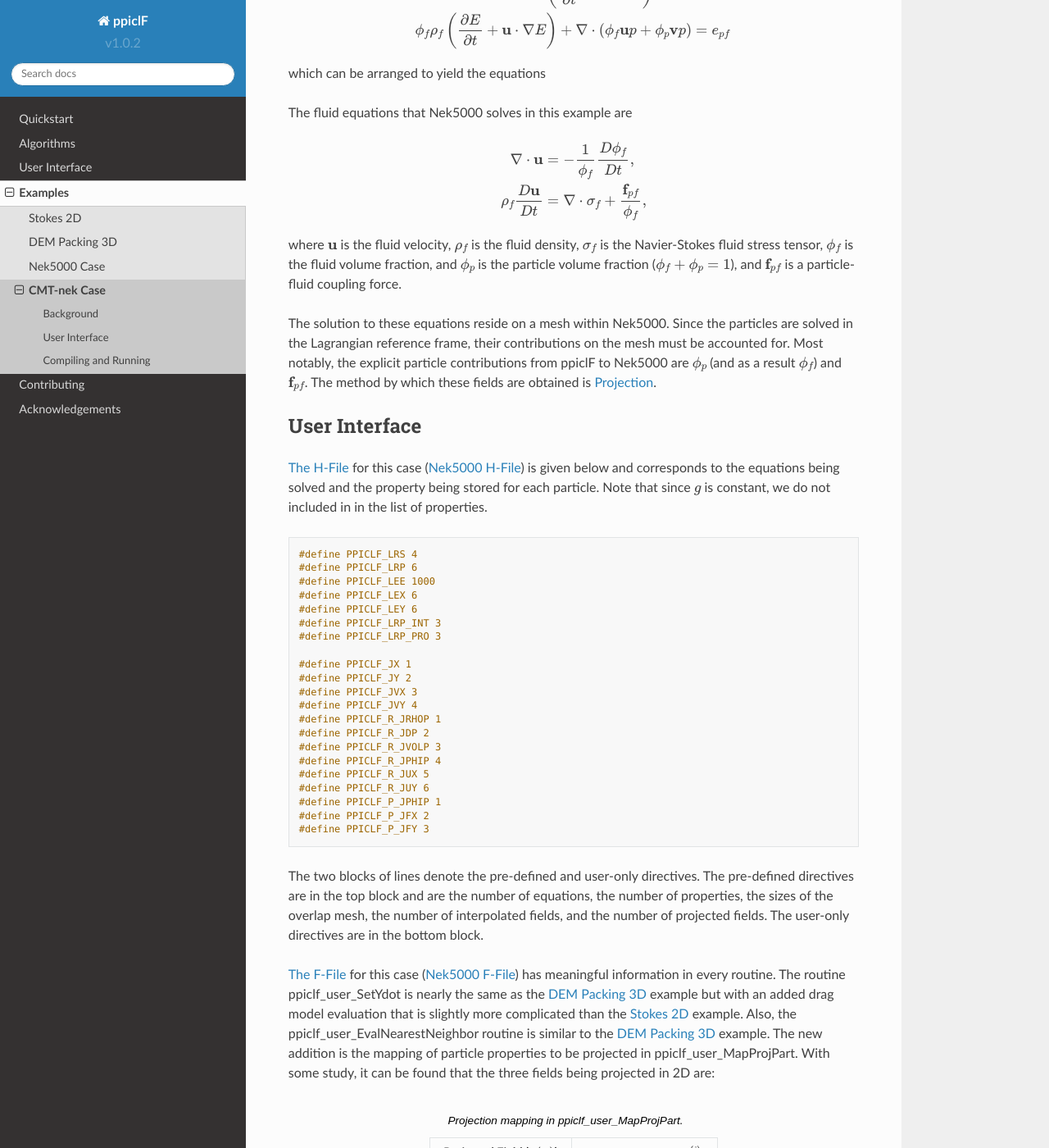
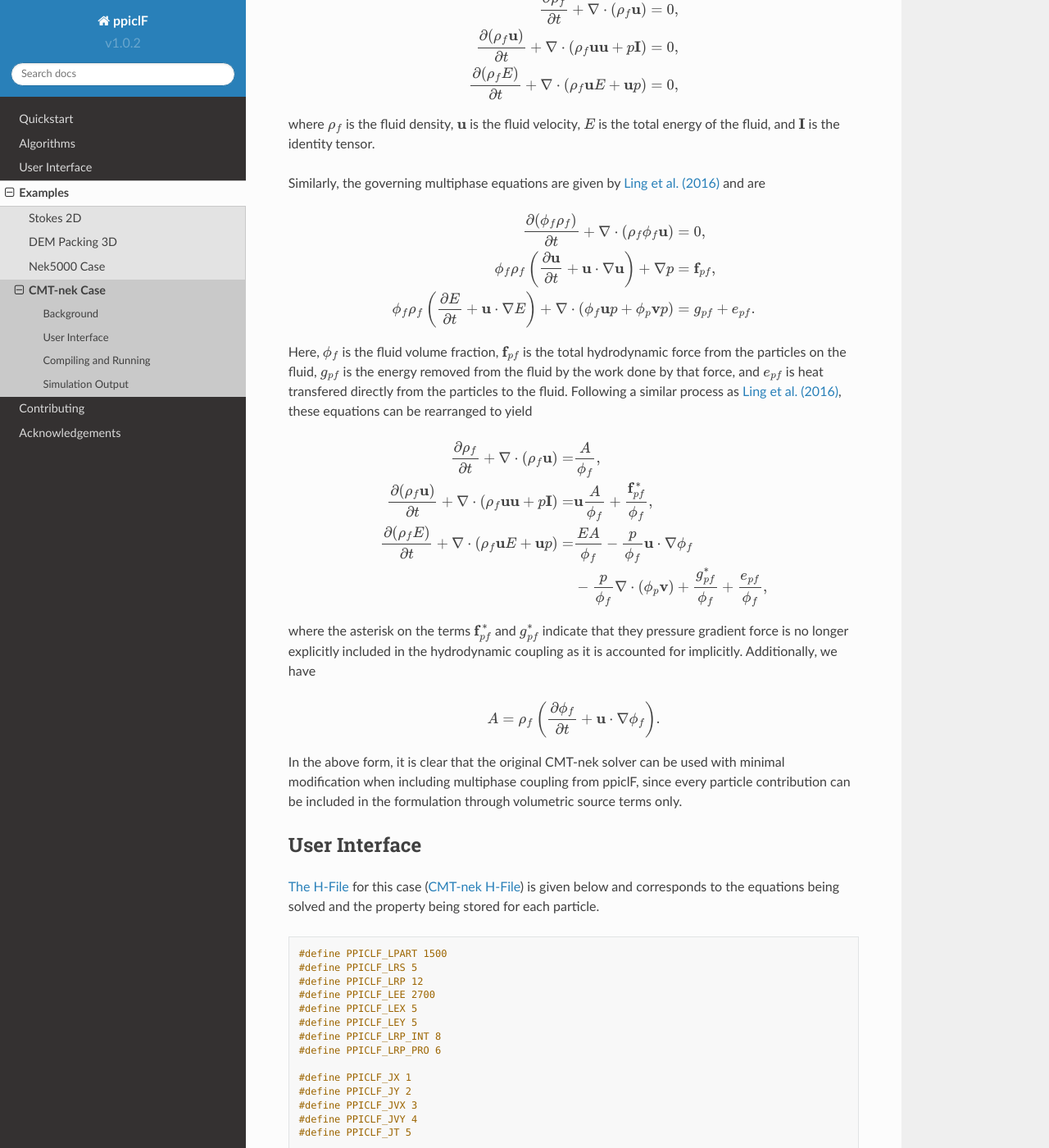
Before and after one commit to YunchaoYang/ppiclF-doc, a Sphinx documentation site: the page built from source/examples/CMT-nek.rst, in a window 1280 px wide and 1400 px high, scrolled down 1917 px. Shown: the whole window at 82% size. Built offline with Sphinx 7.4.7 and the Read the Docs theme 2.0.0, drawn with Linux system fonts in a browser that asks for light colours; some of the changed text lies outside the part shown.

Commit message:
Updated with CMT-nek case, at least it is semi coherent but should be double checked and revised for content
Fixes: https://github.com/dpzwick/ppiclF-doc/issues/7

```diff
--- a/source/examples/CMT-nek.rst
+++ b/source/examples/CMT-nek.rst
@@ -3,6 +3,12 @@
 --------------------------------------------------------------------------------
 `CMT-nek Case <https://github.com/dpzwick/ppiclF/tree/master/examples/CMT-nek>`_
 --------------------------------------------------------------------------------
+
+.. raw:: html
+
+    <div style="position: relative; padding-bottom: 10.00%; height: 0; overflow: hidden; max-width: 100%; height: auto;">
+        <iframe width="560" height="315" src="https://www.youtube.com/embed/JxWYpAv1CsM" frameborder="0" allow="accelerometer; autoplay; encrypted-media; gyroscope; picture-in-picture" allowfullscreen></iframe>
+    </div>
 
 Background
 ^^^^^^^^^^
@@ -46,96 +52,102 @@ With some manipulation, the final form of the particle equations which are being
 .. math::
    \dfrac{d \mathbf{X}}{d t} &= \mathbf{V}, \\ (C_M V_p \rho_f+ M_p) \dfrac{d \mathbf{V}}{d t} &= \mathbf{F}_{qs} - V_p (1 + C_M) \nabla p + \mathbf{F}_{c}, \\ C_{p} M_p \dfrac{d T}{d t} &= Q_{qs}
 
-The hydrodynamic forces must be projected so that they are correctly coupled to the fluid. In this case, the coupled hydrodynamic forces are the added mass and the quasi-steady force. Since in the above form the added mass force isn't directly avaiable, we save :math:`d \mathbf{V}/dt` before computing the new :math:`\dot{Y}` so that the entire added mass force may be computed.
-
-CMT-nek without particles solves the following equations
+As a compressible fluid solver, CMT-nek without particles solves the Euler equations given by
 
 .. math::
-   \dfrac{\partial \rho_f}{\partial t} + \nabla \cdot (\rho_f \mathbf{u}) &= 0, \\ \dfrac{\partial (\rho_f \mathbf{u})}{\partial t} + \nabla \cdot (\rho \mathbf{u} \mathbf{u} + p \mathbf{I} ) &= 0, \\ \dfrac{\partial (\rho_f E)}{\partial t} + \nabla \cdot (\rho_f \mathbf{u} E + \mathbf{u} p) &= 0
+   \dfrac{\partial \rho_f}{\partial t} + \nabla \cdot (\rho_f \mathbf{u}) &= 0, \\ \dfrac{\partial (\rho_f \mathbf{u})}{\partial t} + \nabla \cdot (\rho_f \mathbf{u} \mathbf{u} + p \mathbf{I} ) &= 0, \\ \dfrac{\partial (\rho_f E)}{\partial t} + \nabla \cdot (\rho_f \mathbf{u} E + \mathbf{u} p) &= 0,
 
-The governing multiphase equations are
+where :math:`\rho_f` is the fluid density, :math:`\mathbf{u}` is the fluid velocity, :math:`E` is the total energy of the fluid, and :math:`\mathbf{I}` is the identity tensor.
+
+Similarly, the governing multiphase equations are given by `Ling et al. (2016) <https://doi.org/10.1063/1.4942184>`_ and are
 
 .. math::
-   \dfrac{\partial \phi_f \rho_f}{\partial t} + \nabla \cdot (\rho_f \phi_f \mathbf{u}) &= 0, \\ \phi_f \rho_f \left( \dfrac{\partial \mathbf{u}}{\partial t} + \mathbf{u} \cdot \nabla \mathbf{u}\right) + \nabla p &= \mathbf{f}_{pf}, \\ \phi_f \rho_f \left( \dfrac{\partial E}{\partial t} + \mathbf{u} \cdot \nabla E \right) + \nabla \cdot ( \phi_f \mathbf{u} p + \phi_p \mathbf{v} p) &= e_{pf}
+   \dfrac{\partial (\phi_f \rho_f)}{\partial t} + \nabla \cdot (\rho_f \phi_f \mathbf{u}) &= 0, \\ \phi_f \rho_f \left( \dfrac{\partial \mathbf{u}}{\partial t} + \mathbf{u} \cdot \nabla \mathbf{u}\right) + \nabla p &= \mathbf{f}_{pf}, \\ \phi_f \rho_f \left( \dfrac{\partial E}{\partial t} + \mathbf{u} \cdot \nabla E \right) + \nabla \cdot ( \phi_f \mathbf{u} p + \phi_p \mathbf{v} p) &= g_{pf} + e_{pf}.
 
-which can be arranged to yield the equations
-
-.. Current place...
-
-The fluid equations that Nek5000 solves in this example are
+Here, :math:`\phi_f` is the fluid volume fraction, :math:`\mathbf{f}_{pf}` is the total hydrodynamic force from the particles on the fluid, :math:`g_{pf}` is the energy removed from the fluid by the work done by that force, and :math:`e_{pf}` is heat transfered directly from the particles to the fluid. Following a similar process as `Ling et al. (2016) <https://doi.org/10.1063/1.4942184>`_, these equations can be rearranged to yield
 
 .. math::
-   \nabla \cdot \mathbf{u} &= - \dfrac{1}{\phi_f} \dfrac{D \phi_f}{D t}, \\ \rho_f \dfrac{D \mathbf{u}}{D t} &= \nabla \cdot \mathbf{\sigma}_f + \dfrac{\mathbf{f}_{pf}}{\phi_f},
+   \dfrac{\partial \rho_f}{\partial t} + \nabla \cdot (\rho_f \mathbf{u}) =& \dfrac{A}{\phi_f}, \\ \dfrac{\partial (\rho_f \mathbf{u})}{\partial t} + \nabla \cdot (\rho_f \mathbf{u} \mathbf{u} + p \mathbf{I} ) =& \mathbf{u} \dfrac{A}{\phi_f} + \dfrac{\mathbf{f}_{pf}^*}{\phi_f}, \\ \dfrac{\partial (\rho_f E)}{\partial t} + \nabla \cdot (\rho_f \mathbf{u} E + \mathbf{u} p) =& \dfrac{E A}{\phi_f} - \dfrac{p}{\phi_f} \mathbf{u} \cdot \nabla \phi_f \\ &- \dfrac{p}{\phi_f} \nabla \cdot (\phi_p \mathbf{v}) + \dfrac{g_{pf}^*}{\phi_f} + \dfrac{e_{pf}}{\phi_f},
 
-where :math:`\mathbf{u}` is the fluid velocity, :math:`\rho_f` is the fluid density, :math:`\mathbf{\sigma}_f` is the Navier-Stokes fluid stress tensor, :math:`\phi_f` is the fluid volume fraction, and :math:`\phi_p` is the particle volume fraction (:math:`\phi_f + \phi_p = 1`), and :math:`\mathbf{f}_{pf}` is a particle-fluid coupling force.
+where the asterisk on the terms :math:`\mathbf{f}_{pf}^*` and :math:`g_{pf}^*` indicate that they pressure gradient force is no longer explicitly included in the hydrodynamic coupling as it is accounted for implicitly. Additionally, we have
 
-The solution to these equations reside on a mesh within Nek5000. Since the particles are solved in the Lagrangian reference frame, their contributions on the mesh must be accounted for. Most notably, the explicit particle contributions from ppiclF to Nek5000 are :math:`\phi_p` (and as a result :math:`\phi_f`) and :math:`\mathbf{f}_{pf}`. The method by which these fields are obtained is :ref:`projection`.
+.. math::
+   A = \rho_f \left( \dfrac{\partial \phi_f}{\partial t} + \mathbf{u} \cdot \nabla \phi_f \right).
+
+In the above form, it is clear that the original CMT-nek solver can be used with minimal modification when including multiphase coupling from ppiclF, since every particle contribution can be included in the formulation through volumetric source terms only.
 
 User Interface
 ^^^^^^^^^^^^^^
-:ref:`hfile` for this case (`Nek5000 H-File <https://github.com/dpzwick/ppiclf/tree/master/examples/Nek5000/user_routines/PPICLF_USER.h>`_) is given below and corresponds to the equations being solved and the property being stored for each particle. Note that since :math:`g` is constant, we do not included in in the list of properties.
+:ref:`hfile` for this case (`CMT-nek H-File <https://github.com/dpzwick/ppiclf/tree/master/examples/CMT-nek/user_routines/PPICLF_USER.h>`_) is given below and corresponds to the equations being solved and the property being stored for each particle.
 
 .. code-block:: c
 
-   #define PPICLF_LRS 4
-   #define PPICLF_LRP 6
-   #define PPICLF_LEE 1000
-   #define PPICLF_LEX 6
-   #define PPICLF_LEY 6
-   #define PPICLF_LRP_INT 3
-   #define PPICLF_LRP_PRO 3
+   #define PPICLF_LPART 1500
+   #define PPICLF_LRS 5
+   #define PPICLF_LRP 12
+   #define PPICLF_LEE 2700
+   #define PPICLF_LEX 5
+   #define PPICLF_LEY 5
+   #define PPICLF_LRP_INT 8
+   #define PPICLF_LRP_PRO 6
 
    #define PPICLF_JX 1
    #define PPICLF_JY 2
    #define PPICLF_JVX 3
    #define PPICLF_JVY 4
+   #define PPICLF_JT 5
+
    #define PPICLF_R_JRHOP 1
-   #define PPICLF_R_JDP 2
-   #define PPICLF_R_JVOLP 3
-   #define PPICLF_R_JPHIP 4
-   #define PPICLF_R_JUX 5
-   #define PPICLF_R_JUY 6
+   #define PPICLF_R_JRHOF 2
+   #define PPICLF_R_JDP 3
+   #define PPICLF_R_JVOLP 4
+   #define PPICLF_R_JPHIP 5
+   #define PPICLF_R_JUX 6
+   #define PPICLF_R_JUY 7
+   #define PPICLF_R_JDPDX 8
+   #define PPICLF_R_JDPDY 9
+   #define PPICLF_R_JCS 10
+   #define PPICLF_R_JT 11
+   #define PPICLF_R_JE 12
+
    #define PPICLF_P_JPHIP 1
    #define PPICLF_P_JFX 2
    #define PPICLF_P_JFY 3
+   #define PPICLF_P_JPHIPU 4
+   #define PPICLF_P_JPHIPV 5
+   #define PPICLF_P_JE 6
 
-The two blocks of lines denote the pre-defined and user-only directives. The pre-defined directives are in the top block and are the number of equations, the number of properties, the sizes of the overlap mesh, the number of interpolated fields, and the number of projected fields. The user-only directives are in the bottom block.
 
-:ref:`ffile` for this case (`Nek5000 F-File <https://github.com/dpzwick/ppiclf/tree/master/examples/Nek5000/user_routines/ppiclf_user.f>`_) has meaningful information in every routine. The routine ppiclf_user_SetYdot is nearly the same as the :ref:`dem3d` example but with an added drag model evaluation that is slightly more complicated than the :ref:`stokes2d` example. Also, the ppiclf_user_EvalNearestNeighbor routine is similar to the :ref:`dem3d` example. The new addition is the mapping of particle properties to be projected in ppiclf_user_MapProjPart. With some study, it can be found that the three fields being projected in 2D are:
+The first block of lines denote the pre-defined directives. These directives are the maximum number of particles per processor, the number of equations, the number of properties, the sizes of the overlap mesh, the number of interpolated fields, and the number of projected fields.
 
+The remaining blocks of lines indicate the index names of the particle variables being solved for, the property names for each particle, and the projected field names.
+
+:ref:`ffile` for this case (`CMT-nek F-File <https://github.com/dpzwick/ppiclf/tree/master/examples/CMT-nek/user_routines/ppiclf_user.f>`_) has meaningful information in every routine. For this case, the routines are similar to those defined in the :ref:`Nek5000_example`. The routine ppiclf_user_SetYDot is more complicated due to the more involved force and heat transfer models described previously. Additionally, the routine ppiclf_user_MapProjPart includes six fields being projected, which are given in the table below:
 
 .. table:: Projection mapping in ppiclf_user_MapProjPart.
    :align: center
 
-   +----------------------------------------+-------------------------------------+
-   | Projected Field (:math:`a(\mathbf{x})`)| Particle Property (:math:`A^{(i)}`) |
-   +========================================+=====================================+
-   | :math:`\phi_p(\mathbf{x})`             | :math:`V_p/D_p`                     |
-   +----------------------------------------+-------------------------------------+
-   | :math:`f_{pf,x}(\mathbf{x})`           | :math:`-F_{qs,x}/D_p`               |
-   +----------------------------------------+-------------------------------------+
-   | :math:`f_{pf,y}(\mathbf{x})`           | :math:`-F_{qs,y}/D_p`               |
-   +----------------------------------------+-------------------------------------+
+   +------------------------------------------+-----------------------------------------------------------------------------------------+
+   | Projected Field (:math:`a(\mathbf{x})`)  | Particle Property (:math:`A^{(i)}`)                                                     |
+   +==========================================+=========================================================================================+
+   | :math:`\phi_p`                           | :math:`V_p/D_p`                                                                         |
+   +------------------------------------------+-----------------------------------------------------------------------------------------+
+   | :math:`f_{pf,x}^*`                       | :math:`-(F_{qs,x}+F_{am,x})/D_p`                                                        |
+   +------------------------------------------+-----------------------------------------------------------------------------------------+
+   | :math:`f_{pf,y}^*`                       | :math:`-(F_{qs,y}+F_{am,y})/D_p`                                                        |
+   +------------------------------------------+-----------------------------------------------------------------------------------------+
+   | :math:`e_{pf} + g_{pf}^*`                | :math:`-(Q_{qs}+\mathbf{F}_{qs}\cdot\mathbf{V} + \mathbf{F}_{am}\cdot\mathbf{U}) /D_p`  |
+   +------------------------------------------+-----------------------------------------------------------------------------------------+
+   | :math:`\phi_{p} v_x`                     | :math:`V_p V_x/D_p`                                                                     |
+   +------------------------------------------+-----------------------------------------------------------------------------------------+
+   | :math:`\phi_{p} v_y`                     | :math:`V_p V_y/D_p`                                                                     |
+   +------------------------------------------+-----------------------------------------------------------------------------------------+
 
-where :math:`D_p` has been used to normalize the values in 2D. Note that the negative signs of the components of :math:`\mathbf{F}_{qs}` were added when the forces were stored in the storage array ppiclf_ydotc at the end of the routine ppiclf_user_SetYdot.
+As mentioned previously, the projected forces  are the added mass and the quasi-steady forces. Since in added mass force isn't directly computed in the final rearranged form of the particle equations, we save :math:`d \mathbf{V}/dt` before computing the new :math:`\dot{Y}` so that the entire added mass force may be computed. Additionally, the work done by the hydrodynamic forces and the heat transfer are stored in the same projected field. Similar to the :ref:`Nek5000_example`, the projected fields are normalized by :math:`D_p` in 2D. In 3D, this factor would not be included.
 
-The :ref:`external` calls for this example occur within the user initialization Nek5000 routine usrdat2 in the file `uniform.usr <https://github.com/dpzwick/ppiclf/tree/master/examples/Nek5000/uniform.usr>`_ with the minimum number of initialization and solve subroutines called. In this case:
+The :ref:`external` calls for this example occur within the user initialization Nek5000 routine usrdat2 in the file `mstube.usr <https://github.com/dpzwick/ppiclf/tree/master/examples/CMT-nek/mstube.usr>`_ with the minimum number of initialization and solve subroutines called. The majority of the solve routines are found in the routine cntchk, which is called every RK stage. The called ppiclF routines are nearly identical to the :ref:`Nek5000_example`, but with different initial conditions for the particle placement. Additionally, the extra volumetric source terms are computed in cmtchk and added as forcing in the routine userf.
 
-* ppiclf_comm_InitMPI is called to initialize the communication,
-* ppiclf_comm_InitParticle is called with initial properites and conditions for the particles,
-* ppiclf_solve_InitGaussianFilter is called to initialize the fitler for projection to the overlap mesh,
-* ppiclf_comm_InitOverlapMesh is called to initialize the overlap mesh from Nek5000,
-* ppiclf_solve_InitNeighborBin is called with minimum interaction distance of the largest particle size,
-* ppiclf_solve_InitWall is called which sets a wall for the particles at the bottom of the domain,
-* ppiclf_solve_InitPeriodicX is called which sets periodicity in the x dimension along the domain.
-
-Additionally, the solve routines are called every time step in the same file in various Nek5000 user routines. In this example,
-
-* ppiclf_solve_InterpFieldUser is called three times to interpolate the fields :math:`\phi_p`, :math:`u_x`, and :math:`u_y` into the property array,
-* ppiclf_solve_IntegrateParticle is called to integrate the system at the current time step,
-* ppiclf_solve_GetProFldIJKEF is called to access the projected fields and use them locally in Nek5000 (force coupling and volume fraction effects).
-
-Also, note that ppiclF has been linked with Nek5000 in the Nek5000 makenek compilation file through the following lines:
+Similar to :ref:`Nek5000_example`, ppiclF has been linked with Nek5000 in the Nek5000 makenek compilation file through the following lines:
 
 .. code-block:: make
 
@@ -145,20 +157,26 @@ Also, note that ppiclF has been linked with Nek5000 in the Nek5000 makenek compi
 
 Compiling and Running
 ^^^^^^^^^^^^^^^^^^^^^
-This example can be tested with Nek5000 by issuing the following commands:
+This example can be tested with CMT-nek by issuing the following commands:
 
 .. code-block:: bash
 
    cd ~
-   git clone https://github.com/dpzwick/ppiclF.git            # clone ppiclF
-   git clone https://github.com/Nek5000/Nek5000.git           # clone Nek5000
-   mkdir TestCase                                             # make test directory
+   git clone https://github.com/dpzwick/ppiclF.git           # clone ppiclF
+   git clone -b jason https://github.com/dpzwick/Nek5000.git # clone CMT-nek
+   mkdir TestCase                                            # make test directory
    cd TestCase
-   cp -r ../ppiclF/examples/Nek5000/* .                       # copy example files to test case
-   cd ../ppiclF                                               # go to ppiclF code
-   cp ../TestCase/user_routines/* source/                     # copy ppiclf_user.f and PPICLF_USER.h to source
-   make                                                       # build ppiclF
+   cp -r ../ppiclF/examples/CMT-nek/* .                      # copy example files to test case
+   cd ../ppiclF                                              # go to ppiclF code
+   cp ../TestCase/user_routines/* source/                    # copy ppiclf_user.f and PPICLF_USER.h to source
+   make                                                      # build ppiclF
    cd ../TestCase
-   ./makenek uniform                                          # build Nek5000 and link with ppiclF
-   echo uniform > SESSION.NAME && echo `pwd`/ >> SESSION.NAME # create Nek5000 necessary file
-   mpirun -np 4 nek5000                                       # run case with 4 processors
+   ./makenek mstube                                          # build CMT-nek and link with ppiclF
+   echo mstube > SESSION.NAME && echo `pwd`/ >> SESSION.NAME # create CMT-nek necessary file
+   mpirun -np 4 nek5000                                      # run case with 4 processors
+
+Simulation Output
+^^^^^^^^^^^^^^^^^
+Previous work has been done with legacy codes and experiments for this setup. In this problem, a Mach 1.66 shock impacts a particle curtain of 2 mm at 20% volume fraction. The results can be found in `Ling et al. (2016) <https://doi.org/10.1063/1.4942184>`_. The upstream and downstream fronts of the particle curtain from ppiclF/CMT-nek can be compared to the legacy code and experiments. For ppiclF, the upstream and downstream fronts are taken by simply computing the maximum and minimum particle positions.
+
+.. The scaled particle front postions in time are shown in the figure below (used with permission from).
```
